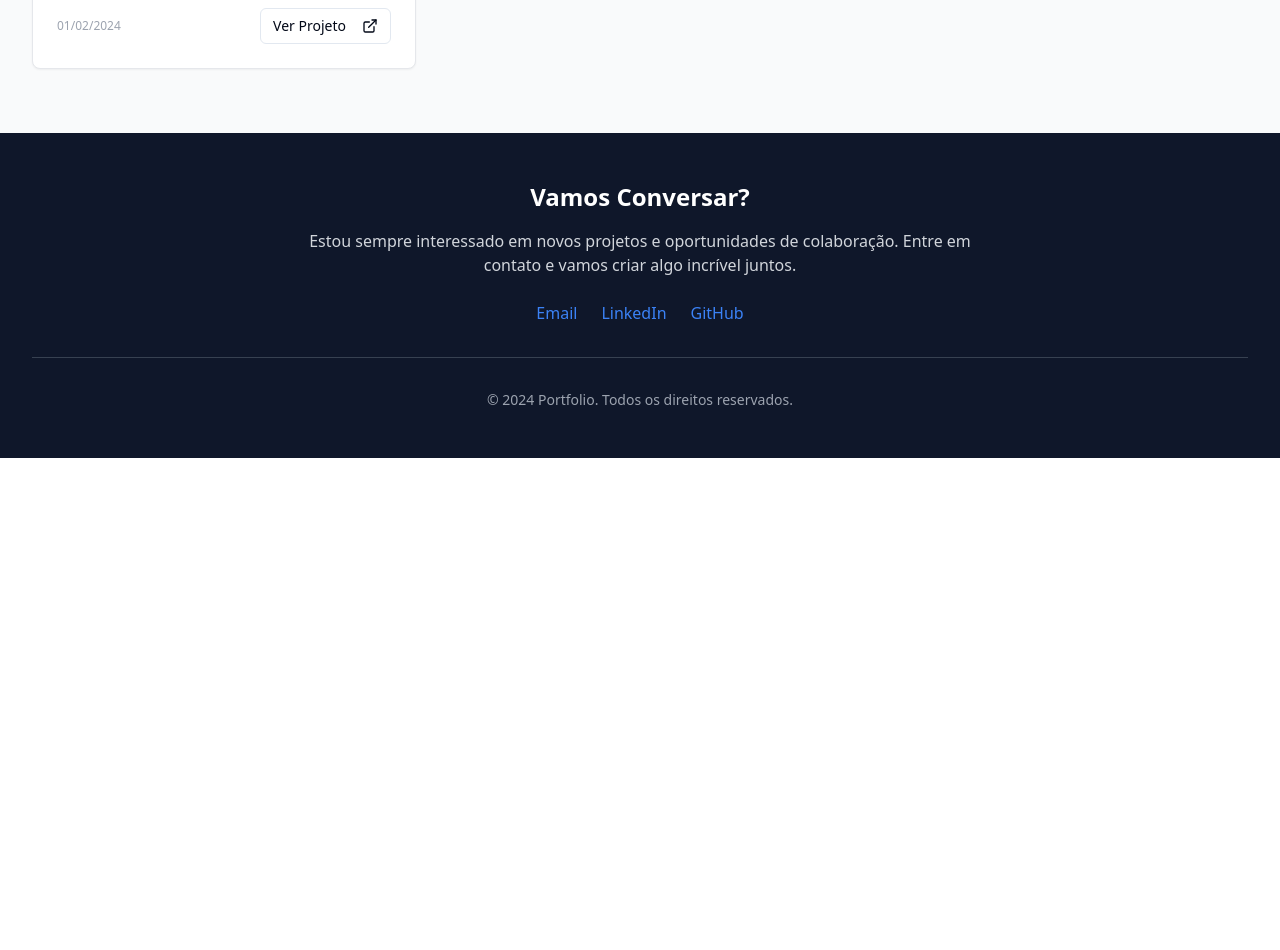
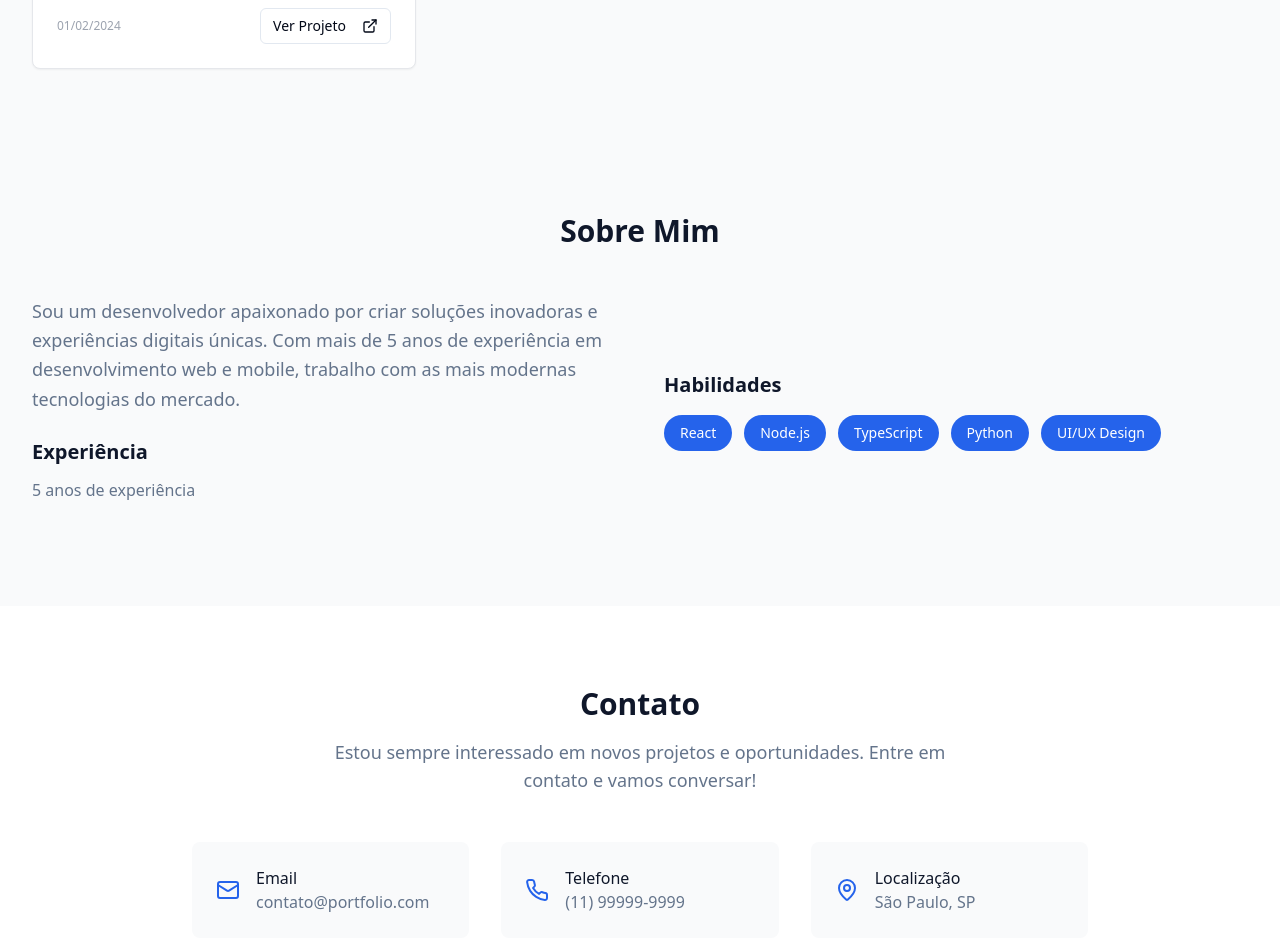
Before and after one commit to thiagoanalytics/portifolio, a React (Vite) app: page / in a window 1280 px wide. Shown: the part 1820-2770 px from the top of the page. Before the commit the page ends 2278 px from the top, so only its background shows below. Built offline with nearby package versions, Linux system fonts and the light colour scheme.

Commit message:
Fix: Implement About and Contact sections
Implemented the About and Contact sections on the public page, using the data from the admin panel.

```diff
--- /dev/null
+++ b/src/components/public/AboutSection.tsx
@@ -0,0 +1,60 @@
+
+import React from 'react';
+import { usePortfolio } from '@/contexts/PortfolioContext';
+
+const AboutSection: React.FC = () => {
+  const { siteSettings } = usePortfolio();
+
+  if (!siteSettings?.about) {
+    return null;
+  }
+
+  const { title, description, skills, experience_years } = siteSettings.about;
+
+  return (
+    <section id="about" className="py-20 bg-gray-50">
+      <div className="max-w-7xl mx-auto px-4 sm:px-6 lg:px-8">
+        <div className="text-center mb-12">
+          <h2 className="text-3xl font-bold text-portfolio-dark mb-4">
+            {title}
+          </h2>
+        </div>
+
+        <div className="grid grid-cols-1 lg:grid-cols-2 gap-12 items-center">
+          <div>
+            <p className="text-lg text-portfolio-secondary leading-relaxed mb-6">
+              {description}
+            </p>
+
+            <div className="mb-6">
+              <h3 className="text-xl font-semibold text-portfolio-dark mb-3">
+                Experiência
+              </h3>
+              <p className="text-portfolio-secondary">
+                {experience_years} {experience_years === 1 ? 'ano' : 'anos'} de experiência
+              </p>
+            </div>
+          </div>
+
+          <div>
+            <h3 className="text-xl font-semibold text-portfolio-dark mb-4">
+              Habilidades
+            </h3>
+            <div className="flex flex-wrap gap-3">
+              {skills.map((skill, index) => (
+                <span
+                  key={index}
+                  className="px-4 py-2 bg-portfolio-primary text-white rounded-full text-sm font-medium"
+                >
+                  {skill}
+                </span>
+              ))}
+            </div>
+          </div>
+        </div>
+      </div>
+    </section>
+  );
+};
+
+export default AboutSection;
--- /dev/null
+++ b/src/components/public/ContactSection.tsx
@@ -0,0 +1,103 @@
+
+import React from 'react';
+import { usePortfolio } from '@/contexts/PortfolioContext';
+import { Mail, Phone, MapPin, Github, Linkedin } from 'lucide-react';
+
+const ContactSection: React.FC = () => {
+  const { siteSettings } = usePortfolio();
+
+  if (!siteSettings?.contact) {
+    return null;
+  }
+
+  const { email, phone, linkedin, github, address } = siteSettings.contact;
+
+  const contactItems = [
+    {
+      icon: Mail,
+      label: 'Email',
+      value: email,
+      link: `mailto:${email}`,
+      show: email
+    },
+    {
+      icon: Phone,
+      label: 'Telefone',
+      value: phone,
+      link: `tel:${phone}`,
+      show: phone
+    },
+    {
+      icon: MapPin,
+      label: 'Localização',
+      value: address,
+      link: null,
+      show: address
+    },
+    {
+      icon: Linkedin,
+      label: 'LinkedIn',
+      value: 'LinkedIn',
+      link: linkedin,
+      show: linkedin
+    },
+    {
+      icon: Github,
+      label: 'GitHub',
+      value: 'GitHub',
+      link: github,
+      show: github
+    }
+  ].filter(item => item.show);
+
+  return (
+    <section id="contact" className="py-20 bg-white">
+      <div className="max-w-7xl mx-auto px-4 sm:px-6 lg:px-8">
+        <div className="text-center mb-12">
+          <h2 className="text-3xl font-bold text-portfolio-dark mb-4">
+            Contato
+          </h2>
+          <p className="text-lg text-portfolio-secondary max-w-2xl mx-auto">
+            Estou sempre interessado em novos projetos e oportunidades.
+            Entre em contato e vamos conversar!
+          </p>
+        </div>
+
+        <div className="grid grid-cols-1 md:grid-cols-2 lg:grid-cols-3 gap-8 max-w-4xl mx-auto">
+          {contactItems.map((item, index) => {
+            const Icon = item.icon;
+            const content = (
+              <div className="flex items-center space-x-4 p-6 bg-gray-50 rounded-lg hover:bg-gray-100 transition-colors">
+                <div className="flex-shrink-0">
+                  <Icon className="h-6 w-6 text-portfolio-primary" />
+                </div>
+                <div>
+                  <h3 className="font-medium text-portfolio-dark">{item.label}</h3>
+                  <p className="text-portfolio-secondary">{item.value}</p>
+                </div>
+              </div>
+            );
+
+            return item.link ? (
+              <a
+                key={index}
+                href={item.link}
+                target={item.link.startsWith('http') ? '_blank' : undefined}
+                rel={item.link.startsWith('http') ? 'noopener noreferrer' : undefined}
+                className="block hover:scale-105 transition-transform"
+              >
+                {content}
+              </a>
+            ) : (
+              <div key={index}>
+                {content}
+              </div>
+            );
+          })}
+        </div>
+      </div>
+    </section>
+  );
+};
+
+export default ContactSection;
--- a/src/components/public/PublicLayout.tsx
+++ b/src/components/public/PublicLayout.tsx
@@ -3,6 +3,8 @@ import React from 'react';
 import Header from './Header';
 import HeroSection from './HeroSection';
 import ProjectsGrid from './ProjectsGrid';
+import AboutSection from './AboutSection';
+import ContactSection from './ContactSection';
 
 const PublicLayout: React.FC = () => {
   return (
@@ -10,6 +12,8 @@ const PublicLayout: React.FC = () => {
       <Header />
       <HeroSection />
       <ProjectsGrid />
+      <AboutSection />
+      <ContactSection />
 
       {/* Footer */}
       <footer className="bg-portfolio-dark text-white py-12">
```
